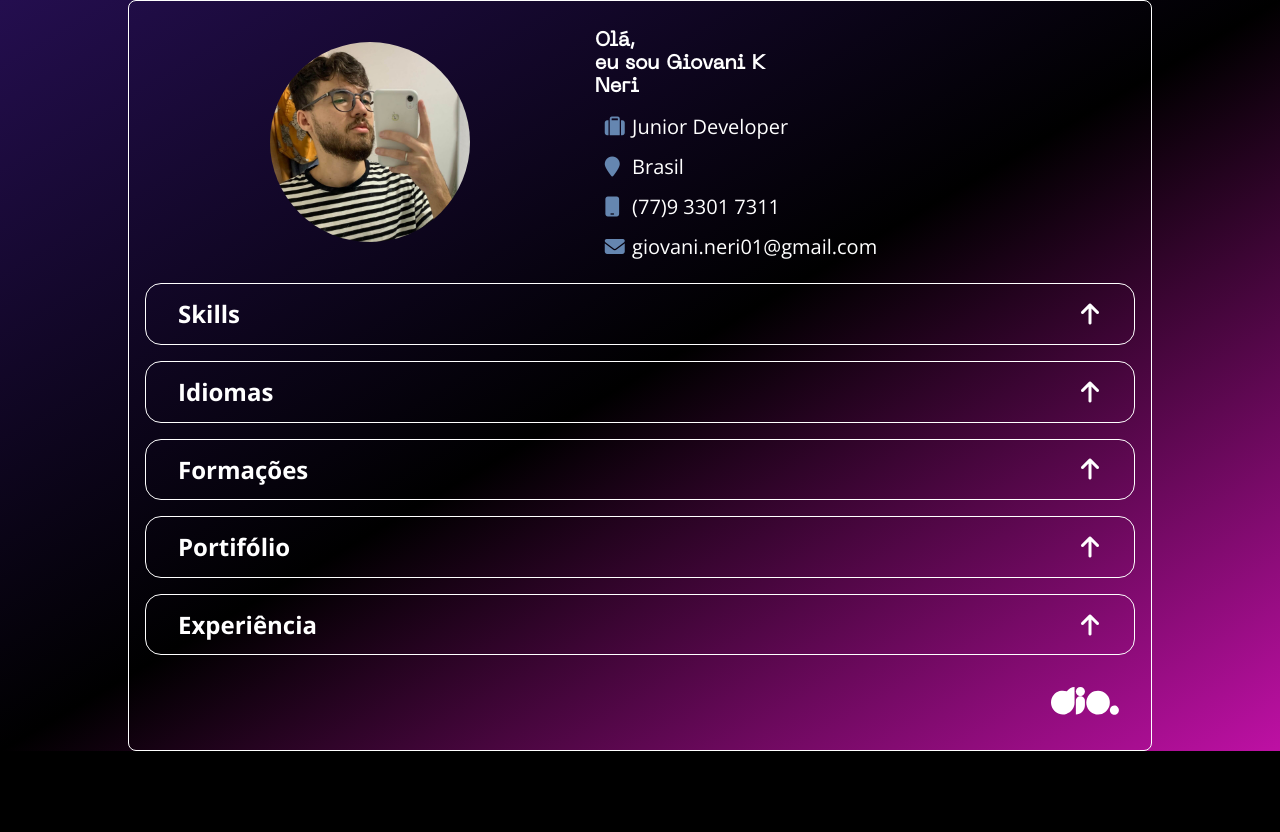
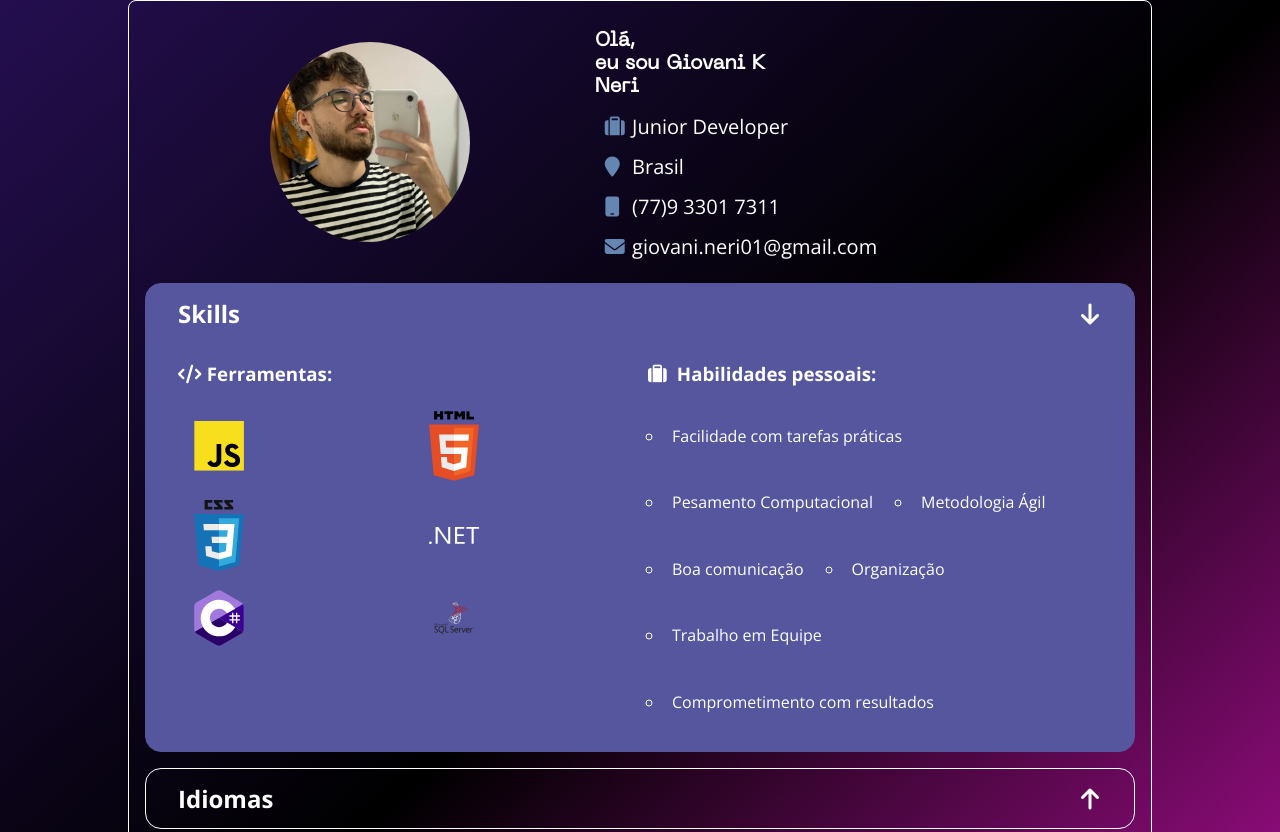
Before and after one commit to GiovaniNeri/portifolio, a plain HTML site: page index.html in a window 1280 px wide. Shown: the top 832 px of the page. Before the commit the page ends 800 px from the top, so only its background shows below. Drawn offline with nearby package versions, Linux system fonts and the light colour scheme.

Commit message:
Atualizacao do site

```diff
--- a/assets/css/style.css
+++ b/assets/css/style.css
@@ -227,9 +227,14 @@ a:hover {
     padding: 0;
 }
 
+.skiils .tools ul li {
+    padding: .5rem;
+}
+
 .skiils .tools ul li img{
     max-width: 50px;
     margin: 0 .5rem;
+
 }
 
 .skiils .personal ul {
--- a/index.html
+++ b/index.html
@@ -54,7 +54,7 @@
                         </p>
                 </div>
             </header>
-            <section class="acordeon">
+            <section class="acordeon open">
                 <button type="button" class="trigger">Skills <i class="fa-solid fa-arrow-up"></i></button>
                 <div class="content">
                     <div class="skiils">
@@ -73,6 +73,13 @@
                                 <li>
                                     <img class="dotNet" src="assets/img/languages/dotNet.svg" alt=".NET" title=".NET">
                                 </li>
+                                <li>
+                                    <img src="assets/img/languages/CSHARP.svg" alt="Csharp" title="Csharp">
+                                </li>
+                                <li>
+                                    <img src="assets/img/languages/microsoft-sql-server-1.svg" alt="DataBase" title="DataBase">
+                                </li>
+
                             </ul>
                         </section>
                         <section class="personal">
```
Also changed, not shown: assets/img/languages/CSHARP.svg (added), assets/img/languages/dataBase.svg (added), assets/img/languages/microsoft-sql-server-1.svg (added).
